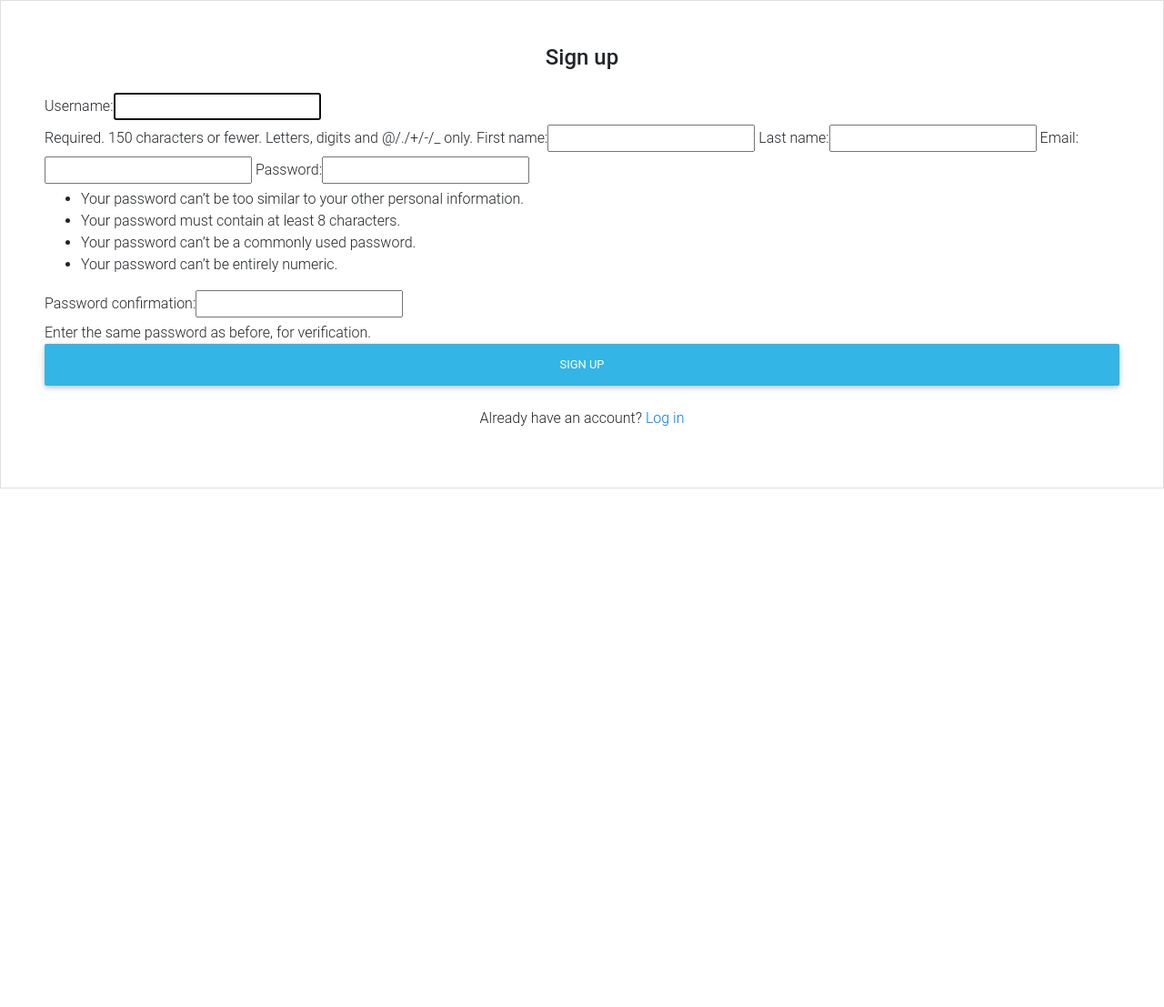
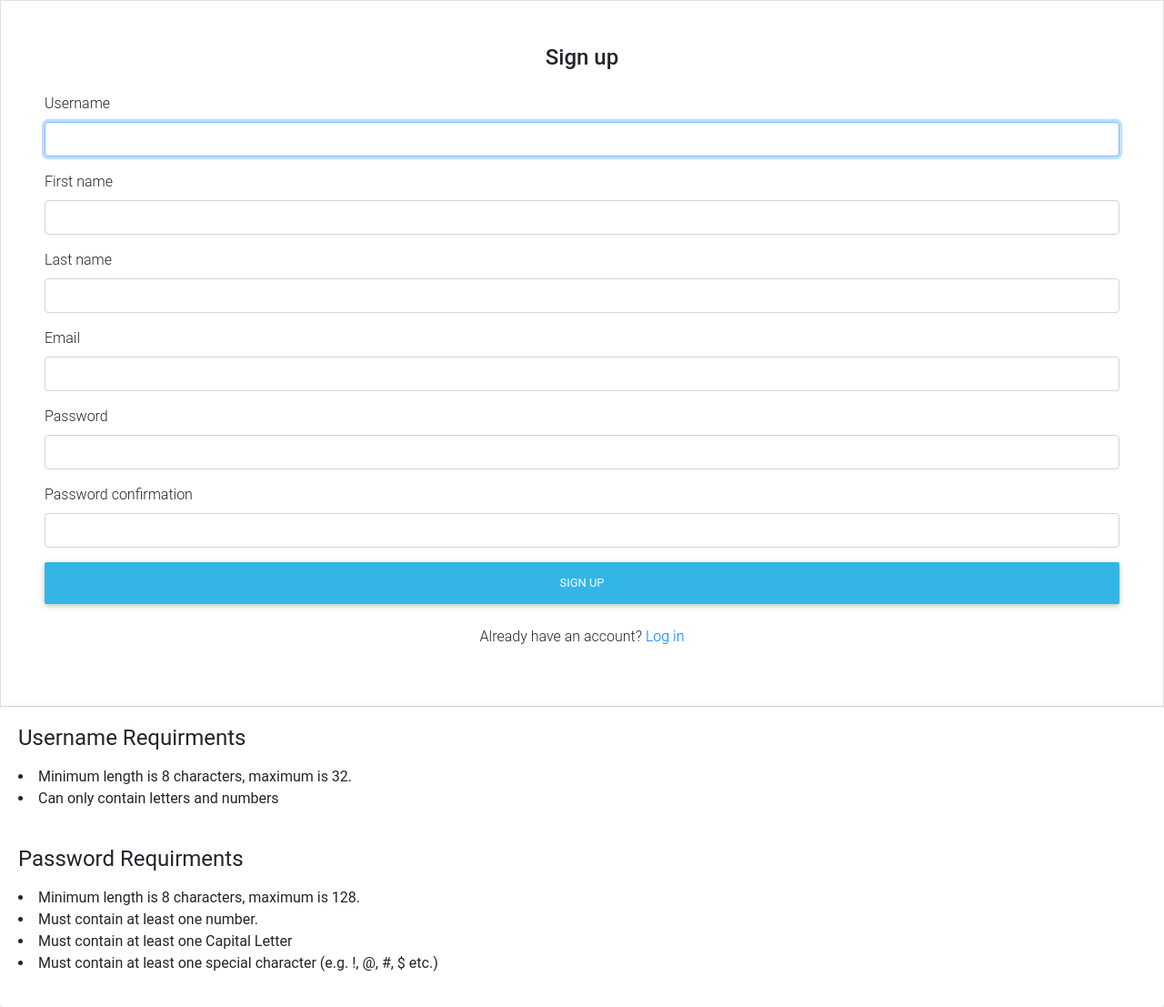
Before and after one commit to david654100/inventory10_0_0, a Django app: page /register/ in a window 1280 px wide. Shown: the whole page at 91% size. Before the commit the page ends 537 px from the top, so only its background shows below. Run offline with Django 3.2, Linux system fonts and the light colour scheme; some libraries are stand-ins or nearby versions.

Commit message:
read read me

```diff
--- a/users/templates/users/register.html
+++ b/users/templates/users/register.html
@@ -24,13 +24,37 @@
           <form class="border border-light p-5" method = "POST">
               {% csrf_token %}
               <p class="h4 mb-4 text-center">Sign up</p>
-              {{form}}
+              {% for field in form.visible_fields %}
+                  <div class="form-group">
+                    <label for="{{ field.id_for_label }}">{{ field.label }}</label>
+                    {{ field|add_class:'form-control' }}
+                    {% for error in field.errors %}
+                      <span class="help-block">{{ error }}</span>
+                    {% endfor %}
+                  </div>
+                {% endfor %}
               <button class="btn btn-info my-6 mb-4 btn-block" type="submit">Sign up</button>
               <div class="text-center">
                 <p>Already have an account? <a href="{% url 'login' %}">Log in</a></p>
               </div>
           </form>
+        </div>
 
+      <div id = requirements class="card">
+        <div class="card-body">
+          <h4 class="card-title">Username Requirments</h4>
+          <p class="card-text">
+            <li> Minimum length is 8 characters, maximum is 32. </li>
+            <li> Can only contain letters and numbers  </li>
+          </p>
+          <br>
+          <h4 class="card-title">Password Requirments</h4>
+          <p class="card-text">
+            <li> Minimum length is 8 characters, maximum is 128. </li>
+            <li> Must contain at least one number.  </li>
+            <li> Must contain at least one Capital Letter </li>
+            <li> Must contain at least one special character (e.g. !, @, #, $ etc.) </li>
+          </p>
         </div>
       </div>
     </div>
--- a/users/views.py
+++ b/users/views.py
@@ -9,7 +9,8 @@ def register(request):
         form = UserRegisterForm(request.POST)
         if form.is_valid():
             form.save()
-            messages.success(request, 'Accounted Created')
+            fname = form.cleaned_data.get('first_name')
+            messages.success(request, f'Hello {fname}, your account is created')
             return redirect('login')
     else:
         form = UserRegisterForm()
```
Also changed, not shown: users/templates/users/login.html (+5 -5 lines), README.md, db.sqlite3, 1 other file.
